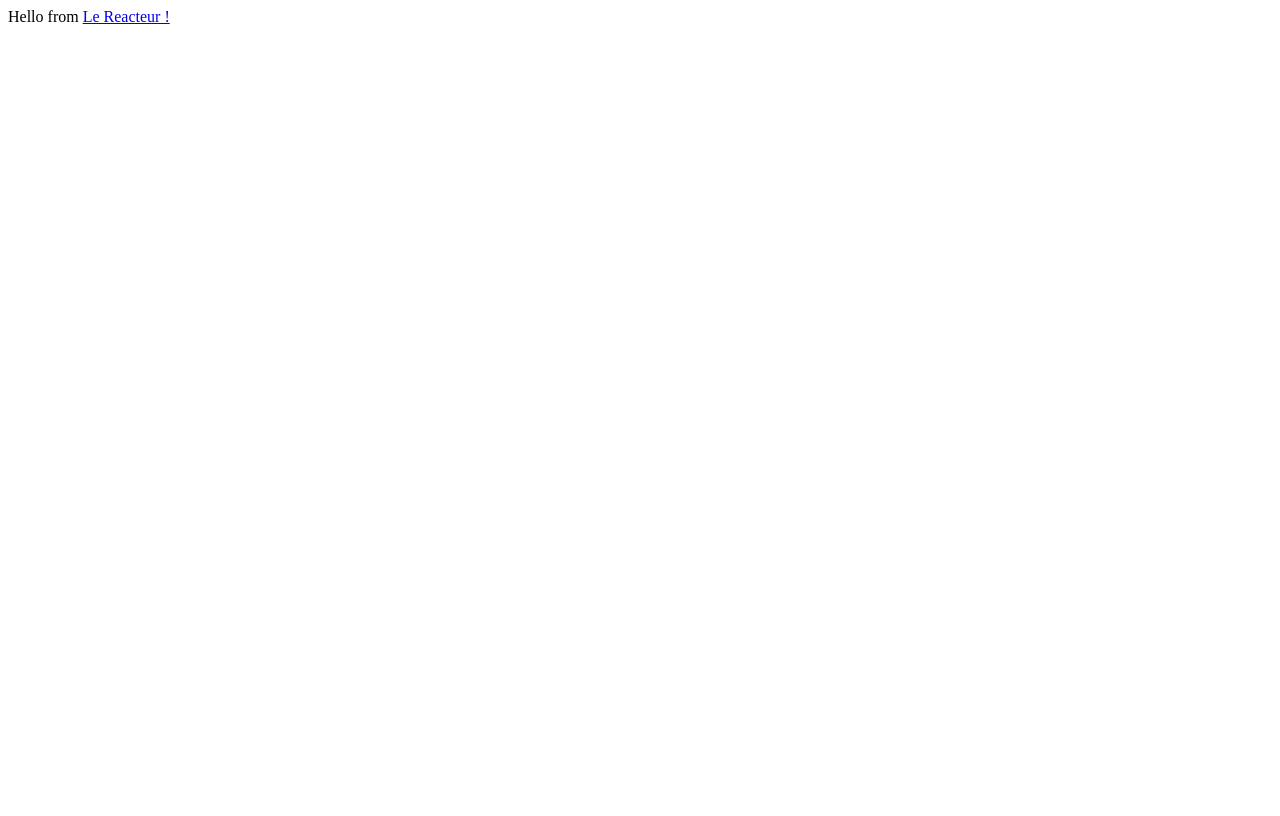
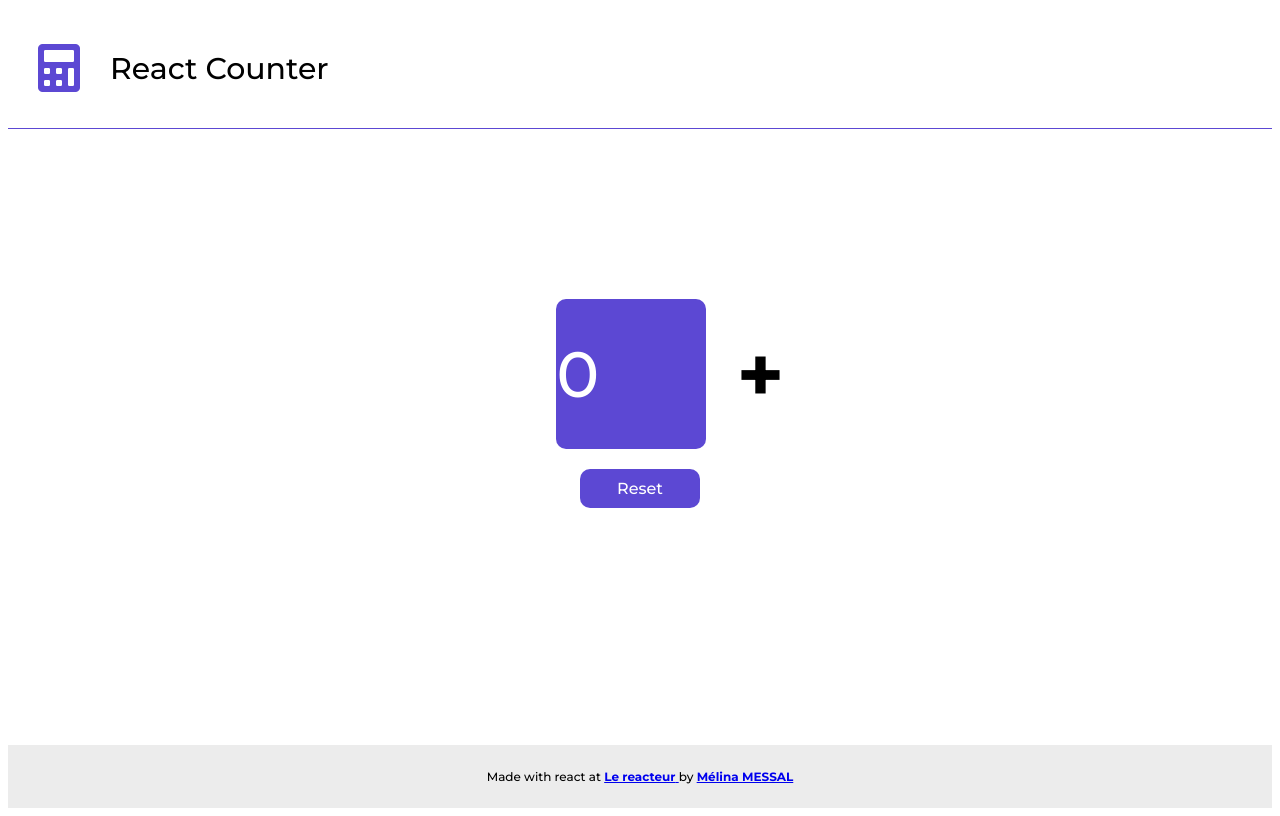
Before and after one commit to mel-in-a/reactjs-counter, a React (Create React App) app: page / in a window 1280 px wide. Built offline with nearby package versions, Linux system fonts and the light colour scheme.

Commit message:
V2 soucis de centrage

```diff
--- a/public/index.html
+++ b/public/index.html
@@ -7,7 +7,7 @@
     <meta name="theme-color" content="#000000" />
     <meta
       name="description"
-      content="Web site created using create-react-app"
+      content="Mélina MESSAL - Développeuse React.js "
     />
     <link rel="apple-touch-icon" href="%PUBLIC_URL%/logo192.png" />
     <!--
@@ -24,7 +24,11 @@
       work correctly both with client-side routing and a non-root public URL.
       Learn how to configure a non-root public URL by running `npm run build`.
     -->
-    <title>React App</title>
+    <link rel="preconnect" href="https://fonts.googleapis.com">
+<link rel="preconnect" href="https://fonts.gstatic.com" crossorigin>
+<link href="https://fonts.googleapis.com/css2?family=Montserrat:wght@100;300;500;700;900&display=swap" rel="stylesheet">
+<link rel="stylesheet" href="https://cdnjs.cloudflare.com/ajax/libs/font-awesome/5.15.3/css/all.min.css">
+    <title>Counter React JS</title>
   </head>
   <body>
     <noscript>You need to enable JavaScript to run this app.</noscript>
--- a/src/App.css
+++ b/src/App.css
@@ -1 +1,91 @@
 /* Other rules */
+* {
+  font-family: "Montserrat", sans-serif;
+}
+
+.App {
+  /* display: flex; */
+  /* flex-direction: column; */
+  /* justify-content: space-between; */
+  height: 100vh;
+  /* background-color: orange; */
+  position: relative;
+}
+
+.header {
+  display: flex;
+  align-items: center;
+  height: 120px;
+  border-bottom: 1px solid #5c48d3;
+  /* background-color:blue; */
+}
+.header i {
+  margin: 0 30px;
+  color: #5c48d3;
+}
+.header .title {
+  font-size: 30px;
+}
+.counter {
+  width: 100%;
+  height: 40%;
+  display: flex;
+  margin-bottom: 20px;
+  align-items: flex-end;
+  justify-content: center;
+  gap: 40px;
+  /* background-color: green; */
+}
+
+.counter-count {
+  display: flex;
+  height: 150px;
+  width: 150px;
+  background-color: #5c48d3;
+  color: white;
+  font-size: 4rem;
+  text-align: center;
+  border-radius: 10px;
+  align-items: center;
+  justify-items: center;
+  padding-top: auto;
+}
+.btn-plus-minus {
+  font-size: 5rem;
+  font-weight: bold;
+  background-color: none;
+  height: auto;
+}
+
+.btn-reset {
+  background-color: #5c48d3;
+  color: white;
+  font-size: 1rem;
+  padding: 10px;
+  text-align: center;
+  width: 100px;
+  margin: 0 auto;
+  border-radius: 10px;
+}
+
+.footer {
+  position: absolute;
+  bottom: 0;
+  width: 100%;
+  display: flex;
+  align-items: center;
+  justify-content: center;
+  height: 63px;
+  background-color: rgb(236, 236, 236);
+
+  /* padding: 10px; */
+  color: black;
+  font-size: 12px;
+}
+
+.line {
+  display: flex;
+  flex-direction: row;
+  align-items: center;
+  gap: 30px;
+}
--- a/src/App.js
+++ b/src/App.js
@@ -1,9 +1,41 @@
 import "./App.css";
+import { useState } from "react";
+import Footer from "./components/Footer";
+import Header from "./components/Header";
 
 function App() {
+  const [counter, setCounter] = useState(0);
+  const addCount = () => {
+    const newCounter = counter +1;
+    setCounter(newCounter);
+  }
+
+  const lessCount = () => {
+    const newCounter = counter -1;
+    setCounter(newCounter);
+  }
+
+  const resetCount = () => {
+    const newCounter = 0;
+    setCounter(newCounter);
+  }
+
   return (
     <div>
-      Hello from <a href="https://www.lereacteur.io">Le Reacteur !</a>
+    <div className="App">
+      <Header />
+      <div className="counter">
+  <div className="line">
+      <div className="btn-plus-minus" onClick={lessCount} style={{ visibility: counter >= 1 ? "visible" : "hidden"}}>-</div>
+
+     <div className="counter-count">{counter}</div>
+     <div className="btn-plus-minus" onClick={addCount} style={{ visibility: counter < 10 ? "visible" : "hidden"}} >+</div>
+      </div>
+      </div>
+      <div className="btn-reset" onClick={resetCount}>Reset</div>
+
+    <Footer />
+    </div>
     </div>
   );
 }
--- /dev/null
+++ b/src/components/Footer.js
@@ -0,0 +1,13 @@
+const Footer = (props) => {
+    return(
+        <div className="footer">
+            <div>
+            Made with react at <a href="https://www.lereacteur.io/"> <b>Le reacteur</b> </a> by <a href="https://www.linkedin.com/in/melina-messal/">  <b>Mélina MESSAL</b> </a>
+            </div>
+
+        </div>
+    )
+}
+
+
+export default Footer;
--- /dev/null
+++ b/src/components/Header.js
@@ -0,0 +1,10 @@
+const Header = () => {
+  return <div className="header">
+      <div className="logo">
+          <i class="fa fa-calculator fa-3x"></i>
+      </div>
+      <div className="title">React Counter</div>
+  </div>;
+};
+
+export default Header;
```
